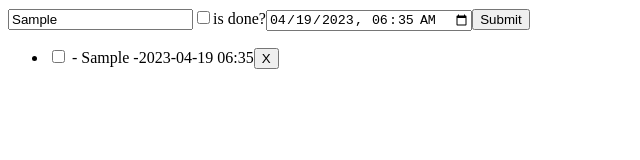
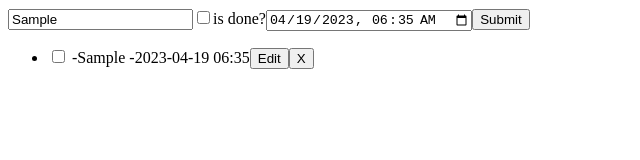
Before and after one commit to freshcodeAlice/fm-2023-react-welcome, a React (Create React App) app: page / in a window 1280 px wide. Both pictures are taken after typing "Sample" into the empty fields and a click on the button "Submit". Shown: the top 160 px of the page, without its empty margins (0-640 px from the left). Built offline with nearby package versions, Linux system fonts and the light colour scheme.

Commit message:
ToDoList done

```diff
--- a/src/components/ToDoList/ToDoItem/index.js
+++ b/src/components/ToDoList/ToDoItem/index.js
@@ -9,25 +9,52 @@ Child -> Parent ----- callback(props)
 Child1 -> Child2 ------ Child1 -> Parent -> Child2
 */
 
-
-const ToDoItem = (props) => {
-    const {isDone, todoBody, deadline, id} = props.todo;
-
-    const changeCheckbox = (event) => {
-        props.change(event.target.checked, id);
+class ToDoItem extends React.Component {
+    constructor(props) {
+        super(props);
+        this.state = {
+            editMode: false
+        }
     }
 
-    const deleteChange = () => {
-        props.delete(id);
+    changeCheckbox = (event) => {
+        const {todo:{id}} = this.props;
+        this.props.change(event.target.checked, id);
     }
 
-    return (
-        <li>
-            <input type="checkbox" checked={isDone} onChange={changeCheckbox}/> - <span>{todoBody}</span> -
+    deleteChange = () => {
+        const {todo:{id}} = this.props;
+        this.props.delete(id);
+    }
+
+    changeView = () => {
+        const {editMode} = this.state;
+        this.setState({
+            editMode: !editMode
+        })
+    }
+
+    bodyChangeHandler = ({target: {value}}) => {
+        const {changeText, todo:{id}} = this.props;
+        changeText(value, id);
+    }
+
+
+    render() {
+        const {isDone, todoBody, deadline, id} = this.props.todo;
+        const {editMode}= this.state;
+        const body = editMode ? <input value={todoBody} onChange={this.bodyChangeHandler}/> : todoBody
+        return (
+            <li>
+            <input type="checkbox" checked={isDone} onChange={this.changeCheckbox}/> -
+            <span>{body}</span> -
             <span>{format(deadline, "yyyy-MM-dd hh:mm")}</span>
-            <button onClick={deleteChange}>X</button>
+            <button onClick={this.changeView}>Edit</button>
+            <button onClick={this.deleteChange}>X</button>
         </li>
-    );
+        );
+    }
 }
 
+
 export default ToDoItem;
--- a/src/components/ToDoList/index.js
+++ b/src/components/ToDoList/index.js
@@ -20,11 +20,25 @@ class ToDoList extends Component {
     })
    }
 
-   changeItem = (newIsDone, id) => {
+   changeDoneItem = (newIsDone, id) => {
     const {todoList} = this.state;
     const newList = todoList.map((td) => {
         if (td.id === id) {
             td.isDone = newIsDone
+        }
+        return td
+    });
+    this.setState({
+        todoList: newList
+    })
+   }
+
+   changeTextItem = (newText, id) => {
+    console.log(newText, id);
+    const {todoList} = this.state;
+    const newList = todoList.map((td) => {
+        if (td.id === id) {
+            td.todoBody = newText
         }
         return td
     });
@@ -46,8 +60,9 @@ class ToDoList extends Component {
         const {todoList} = this.state;
         const liMap = todoList.map(todo => <ToDoItem
                                                 todo={todo} key={todo.id}
-                                                change={this.changeItem}
-                                                delete={this.deleteItem}/>)
+                                                change={this.changeDoneItem}
+                                                delete={this.deleteItem}
+                                                changeText={this.changeTextItem} />)
         return (
             <>
                 <ToDoForm callback={this.addNewItem}/>
@@ -69,3 +84,13 @@ export default ToDoList;
 2. Можливість видалення ToDoItem
 
 */
+
+
+
+
+/*
+Задачка з *:
+Покращити ToDoList, додавши сортування елементів по найближчому дедлайну
+
+
+*/
```
